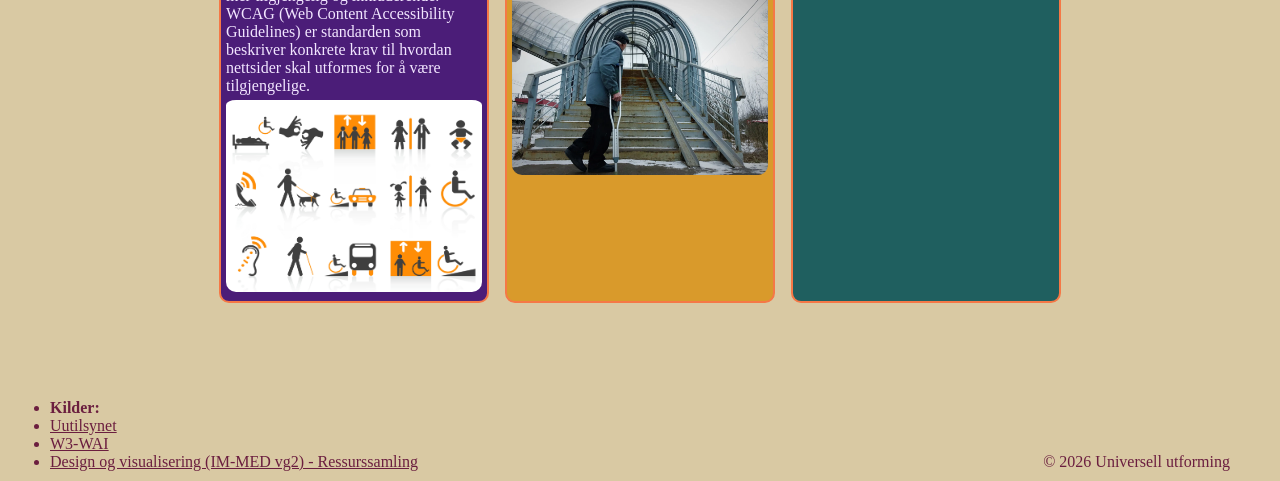
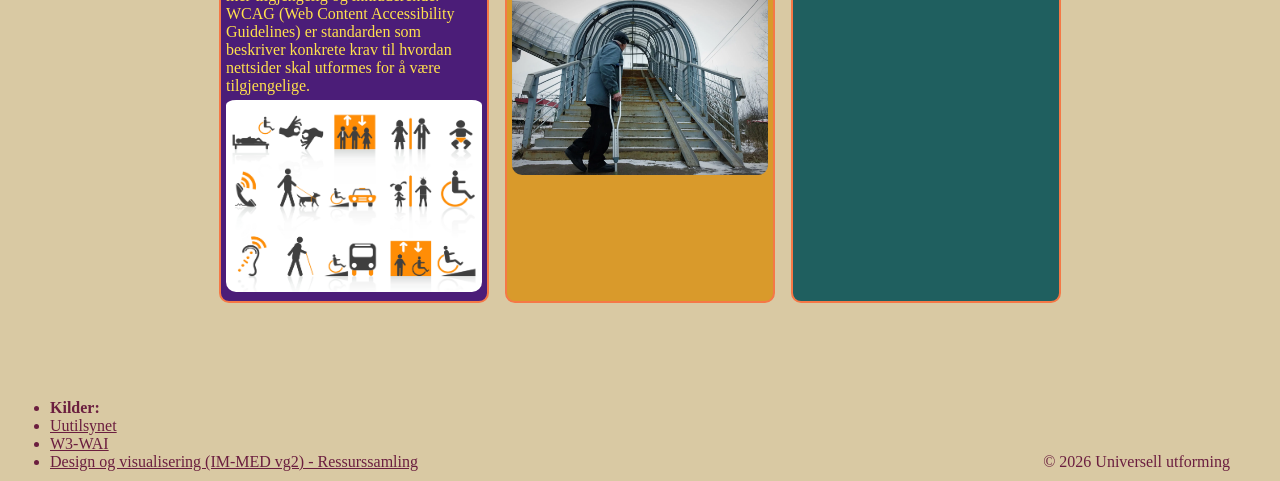
Before and after one commit to Benjy0812/Universell-utforming, a website built with Vite: page index.html in a window 1280 px wide. Shown: the part 319-800 px from the top of the page. Built offline with nearby package versions, Linux system fonts and the light colour scheme.

Commit message:
Fikset fargene og opdaterte README.md og formaterte

```diff
--- a/style.css
+++ b/style.css
@@ -69,15 +69,17 @@ footer p {
 .del1 {
   /* brukte KI for fargene */
   background-color: #4b1d78;
-  color: #f2e6ff;
+  color: #ffe14d;
 }
+
 .del2 {
   /* brukte KI for fargene */
   background-color: #d99a2b;
-  color: #2b1400;
+  color: #0d1b4c;
 }
+
 .del3 {
   /* brukte KI for fargene */
   background-color: #1f5f5f;
-  color: #eafff5;
+  color: #baff4d;
 }
```
Also changed, not shown: README.md.
